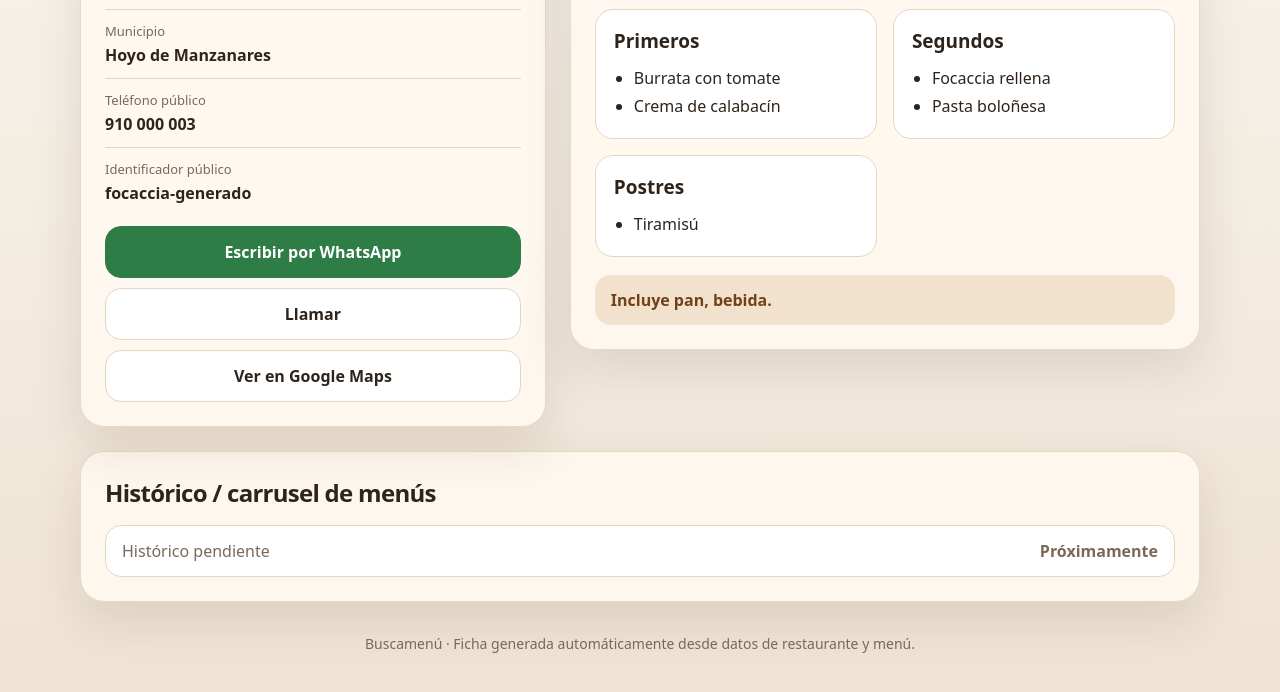
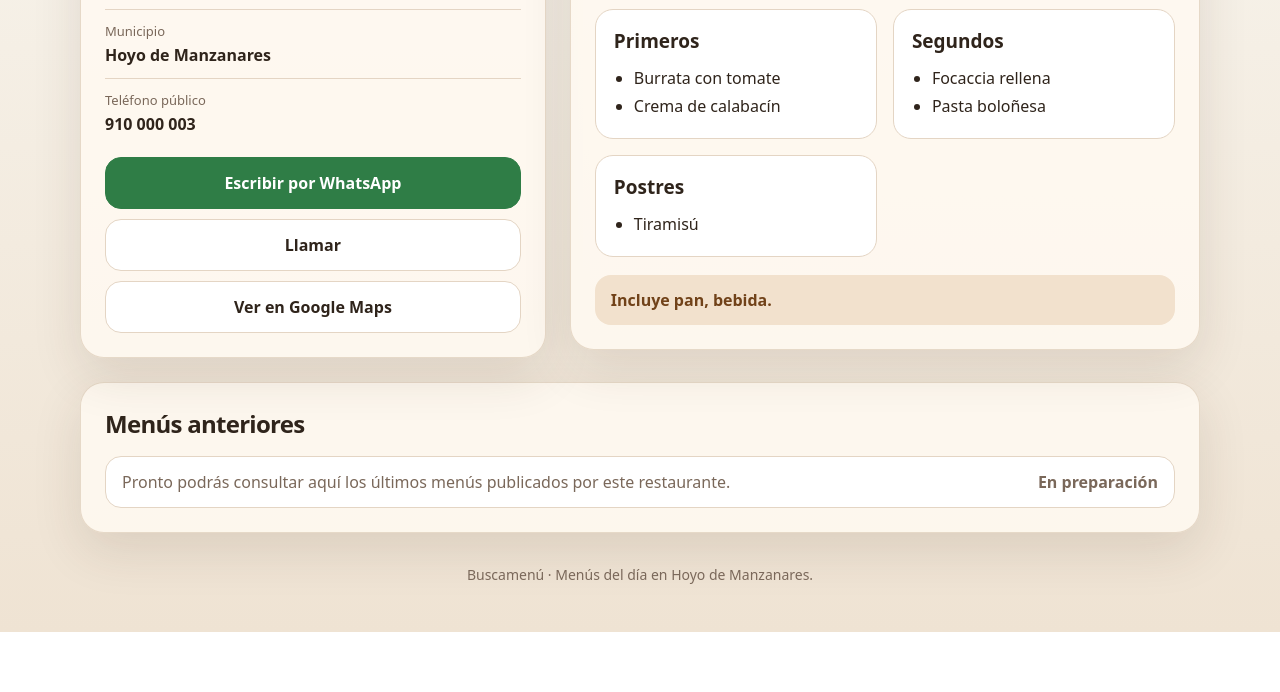
Before and after one commit to Buscamenu/Buscamenu, a website: page restaurantes/focaccia-generado/index.html in a window 1280 px wide. Shown: the part 606-1298 px from the top of the page. After the commit the page ends 1238 px from the top, so only its background shows below. Drawn offline with Linux system fonts and the light colour scheme.

Commit message:
Eliminar ficha generada duplicada Focaccia

```diff
--- a/restaurantes/focaccia-generado/index.html
+++ b/restaurantes/focaccia-generado/index.html
@@ -455,10 +455,7 @@
             <strong>910 000 003</strong>
           </div>
 
-          <div class="detail">
-            <span>Identificador público</span>
-            <strong>focaccia-generado</strong>
-          </div>
+
         </div>
 
         <nav class="actions" aria-label="Acciones del restaurante">
@@ -509,19 +506,21 @@
       </article>
     </section>
 
-    <section class="history-card">
-      <h2>Histórico / carrusel de menús</h2>
+       <section class="history-card">
+      <h2>Menús anteriores</h2>
 
       <div class="history-items">
         <div class="history-item">
-  <span>Histórico pendiente</span>
-  <strong>Próximamente</strong>
-</div>
+          <span>Pronto podrás consultar aquí los últimos menús publicados por este restaurante.</span>
+          <strong>En preparación</strong>
+        </div>
       </div>
     </section>
 
     <footer>
-      Buscamenú · Ficha generada automáticamente desde datos de restaurante y menú.
+      Buscamenú · Menús del día en Hoyo de Manzanares.
+
+
     </footer>
   </main>
 </body>
```
